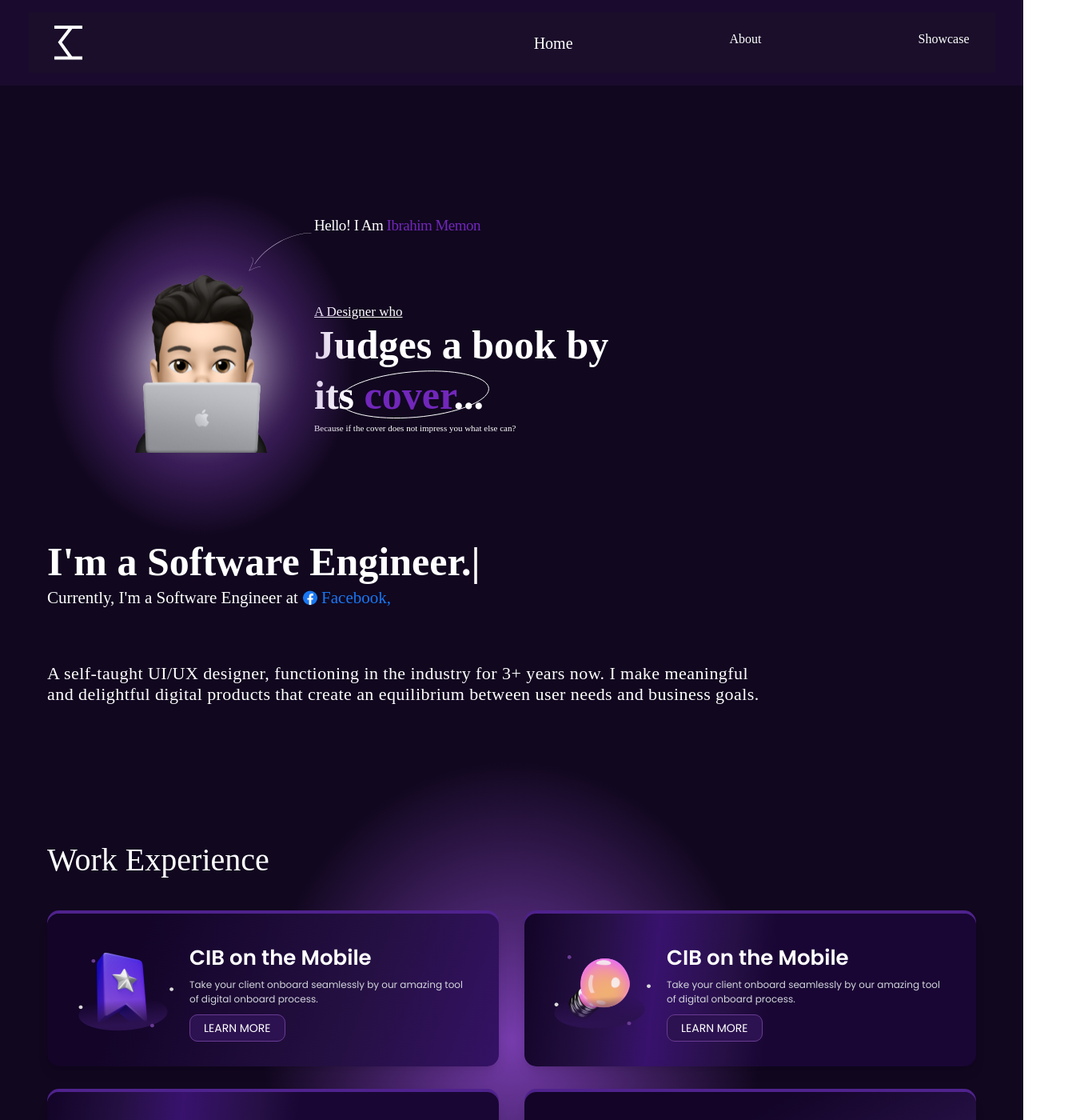
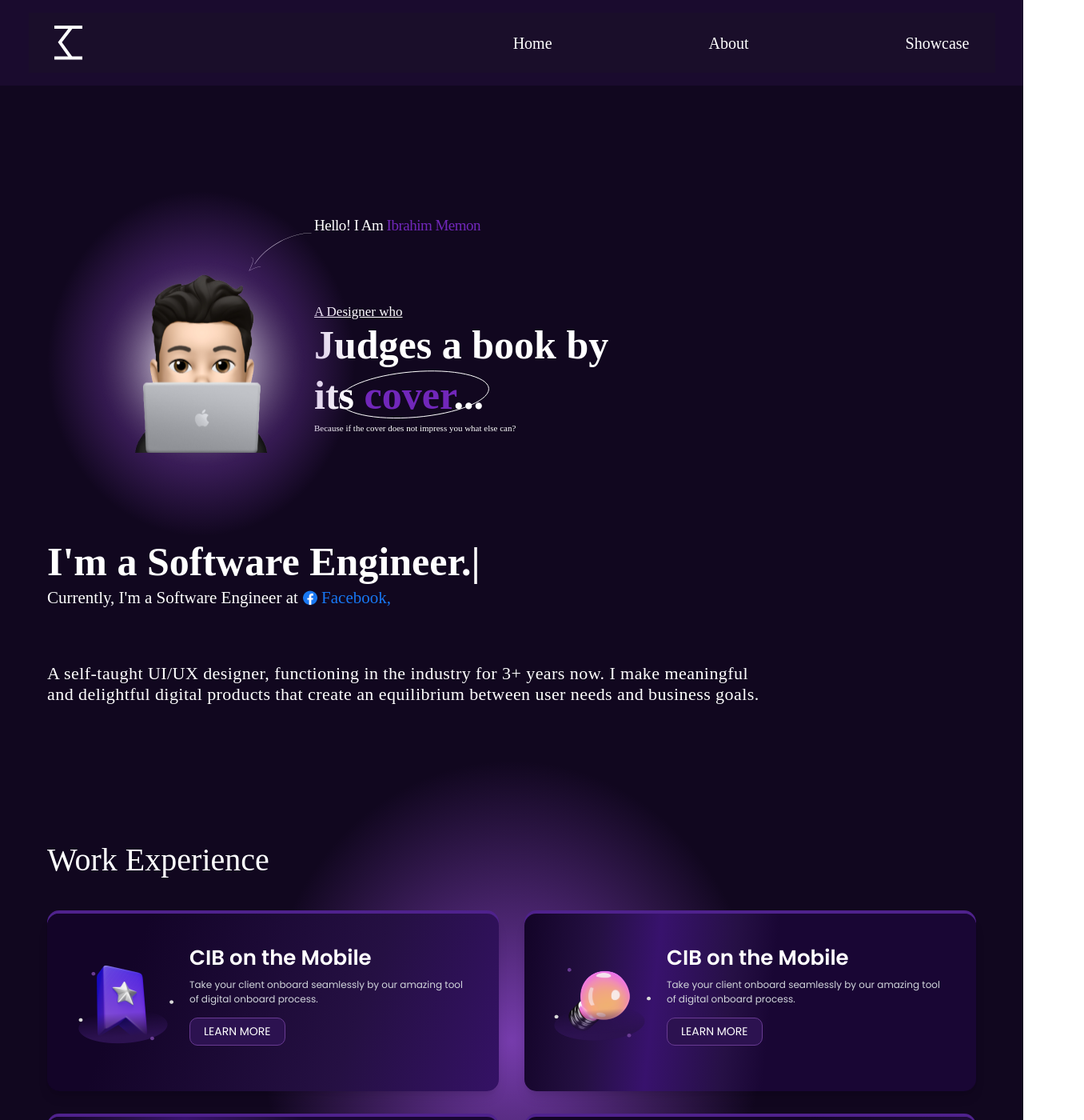
Before and after one commit to happy280299/ty-porfolio, a React (Create React App) app: page / in a window 1280 px wide. Shown: the top 1400 px of the page at 80% size, 1356 px wide, since content can reach past the window. Built offline with nearby package versions, Linux system fonts and the light colour scheme; a web font is replaced by a local one.

Commit message:
bugfix: layout

```diff
--- a/src/Component/Header/index.tsx
+++ b/src/Component/Header/index.tsx
@@ -19,25 +19,14 @@ const Header: React.FC = () => {
               />
             </Link>
           </HeaderLogo>
-
-          {/* Navigation Links */}
           <div className="flex space-x-8 gap-[164px]">
-            <a
-              href="#"
-              className="hover:text-gray-400 transition duration-300 text-xl"
-            >
+            <a href="#" className="text-xl link-navigation">
               Home
             </a>
-            <a
-              href="#"
-              className="hover:text-gray-400 transition duration-300 text-"
-            >
+            <a href="#" className="text-xl link-navigation">
               About
             </a>
-            <a
-              href="#"
-              className="hover:text-gray-400 transition duration-300 text-"
-            >
+            <a href="#" className="text-xl link-navigation">
               Showcase
             </a>
           </div>
--- a/src/Component/Header/styled.tsx
+++ b/src/Component/Header/styled.tsx
@@ -3,5 +3,32 @@ import styled from "styled-components";
 export const HeaderContainer = styled.header`
   background-color: #1a0b2e;
 `;
-export const HeaderWrapper = styled.div``;
+export const HeaderWrapper = styled.div`
+  .link-navigation {
+    position: relative;
+    &:after {
+      transition: all 0.26s ease;
+      position: absolute;
+      content: "";
+      bottom: 0;
+      left: 0;
+      height: 2px;
+      width: 0;
+      background-color: #fff;
+    }
+    &:hover {
+      &:after {
+        transform-origin: right;
+        width: 100%;
+      }
+    }
+    &:not(:hover) {
+      &:after {
+        transform-origin: right;
+        left: unset;
+        right: 0;
+      }
+    }
+  }
+`;
 export const HeaderLogo = styled.div``;
--- a/src/Layout/LayoutMain/styled.tsx
+++ b/src/Layout/LayoutMain/styled.tsx
@@ -2,4 +2,5 @@ import styled from "styled-components";
 
 export const MainContainer = styled.div`
   background-color: #11071f;
+  overflow: hidden;
 `;
--- a/src/Pages/Home/experience/index.tsx
+++ b/src/Pages/Home/experience/index.tsx
@@ -43,7 +43,10 @@ const Experience = () => {
         <ul className="list-experience grid grid-cols-1 md:grid-cols-2 gap-8 mb-[160px] pl-[0]">
           {listExperience.map((item, index) => (
             <li key={index}>
-              <div className="bg-gradient-to-br p-9 rounded-2xl shadow-lg flex items-center gap-5">
+              <Link
+                to={item.link}
+                className="bg-gradient-to-br p-9 rounded-2xl shadow-lg flex items-center gap-5"
+              >
                 <img
                   src={item.image}
                   alt={item.title}
@@ -58,9 +61,9 @@ const Experience = () => {
                   <p className="text-description text-gray-300 text-[12px] mb-[14px]">
                     {item.description}
                   </p>
-                  <Link to={item.link}>LEARN MORE</Link>
+                  <p className="button">LEARN MORE</p>
                 </div>
-              </div>
+              </Link>
             </li>
           ))}
         </ul>
--- a/src/Pages/Home/experience/styled.tsx
+++ b/src/Pages/Home/experience/styled.tsx
@@ -27,6 +27,10 @@ export const ExperienceContainer = styled.div`
       border-radius: 15px;
       background: #2c1250;
       box-shadow: 0px -4px 0px 0px #4f228d;
+      transition: all 0.26s ease;
+      &:hover {
+        box-shadow: 0px 4px 0px 0px #4f228d;
+      }
       &:nth-child(1) {
         background: linear-gradient(
           110deg,
@@ -68,7 +72,7 @@ export const ExperienceContainer = styled.div`
         );
       }
     }
-    a {
+    .button {
       background-color: #2c1250;
       border: solid 1px #693b93;
       border-radius: 10px;
@@ -76,6 +80,7 @@ export const ExperienceContainer = styled.div`
       font-family: Poppins;
       text-align: center;
       padding: 6px 17px;
+      display: inline-block;
     }
   }
 `;
```
